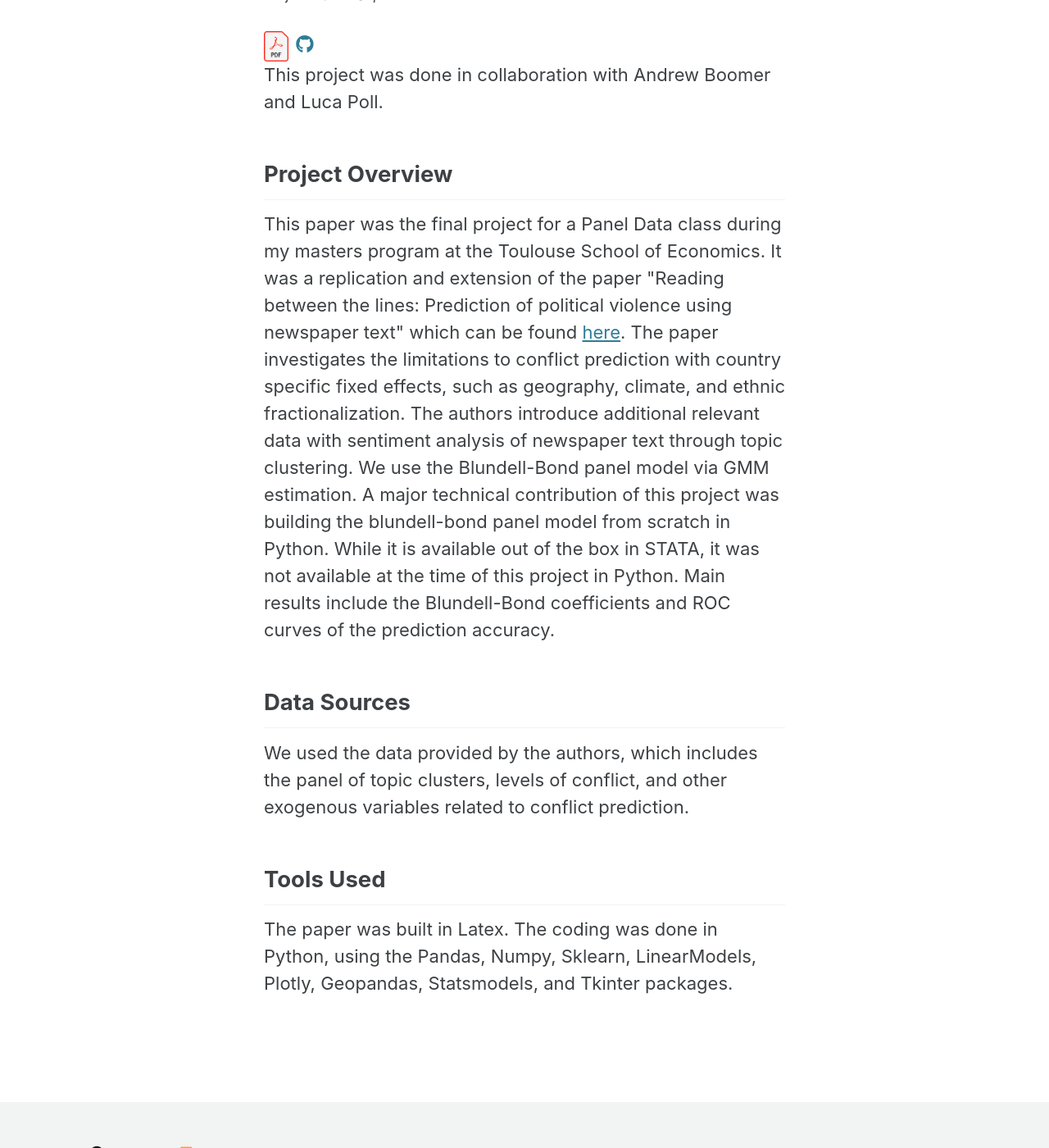
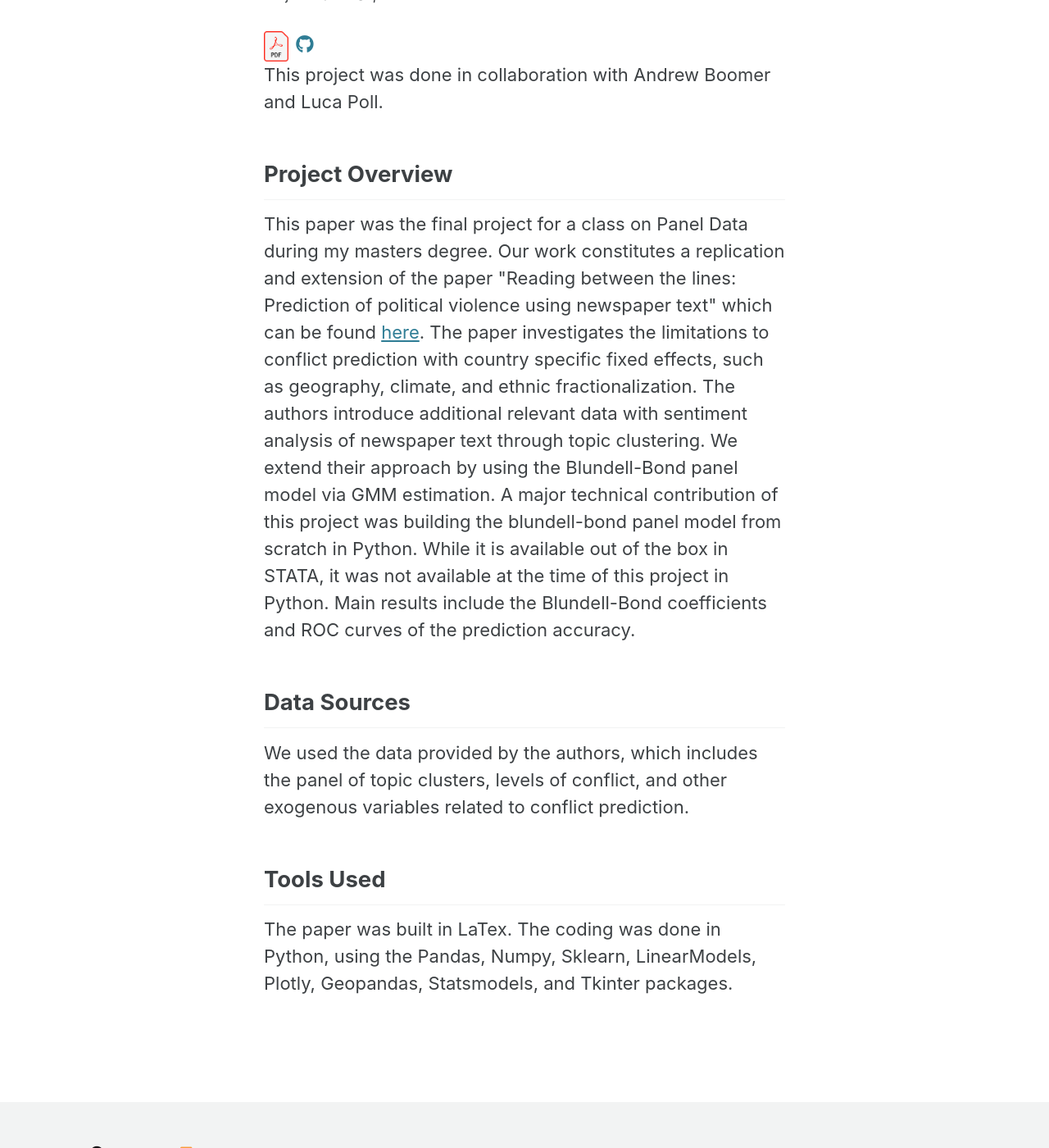
Before and after one commit to j-3-1415/j-3-1415.github.io, a Jekyll site: the page built from _pages/Conflict.html, in a window 1280 px wide and 1400 px high, scrolled down 193 px. Shown: the whole window at 82% size. Built offline with Jekyll 4.4.1, drawn with Linux system fonts in a browser that asks for light colours; cached includes are drawn as plain includes.

Commit message:
Content changes to Projects

```diff
--- a/_layouts/archive.html
+++ b/_layouts/archive.html
@@ -23,14 +23,15 @@ layout: default
     {% endunless %}
     <h3 class="archive__subtitle">About Me</h3>
     <p style="font-size:12pt">
-      I am recent graduate of the Toulouse School of Economics, where I received my Masters in Econometrics and Empirical Economics and managed to finish top of my class.
+      I recently graduated from the Toulouse School of Economics and managed top my class.
       My main areas of interest are machine learning, efficiency analysis and climate change.
       Currently, I am participating in a coding challenge hosted by Capgemini and Microsoft with the objective of using image recognition models to predict
       carbon emissions, biodiversity, and solar potential from aerial images.
     </p>
 
     <p style="font-size:12pt">
-      My main analytical tools are Python, R and SQL. I also have some experience with STATA and Matlab. I frequently use Latex for drafting reports and presentations.
+      My main analytical tools are Python, R and SQL. I also have some experience with STATA and Matlab.
+      I frequently use LaTex for drafting reports and presentations.
     </p>
 
     <p style="font-size:12pt">
--- a/_pages/Conflict.html
+++ b/_pages/Conflict.html
@@ -16,14 +16,22 @@ author_profile: false
 			<em>September 2020 - November 2020</em></small>
 		</p>
 		<a href="/assets/ProjectFiles/ConflictPredict.pdf" rel="nofollow noopener noreferrer me"><img src="/assets/pdf_icon.jpg" width="30px"><span class="label"></span></a>
-		<a href="https://github.com/aboomer07/ConflictPrediction" rel="nofollow noopener noreferrer me"><i class="fab fa-fw fa-github" aria-hidden="true"></i><span class="label"></span></a>
+		<a href="https://github.com/j-3-1415/ConflictPrediction" rel="nofollow noopener noreferrer me"><i class="fab fa-fw fa-github" aria-hidden="true"></i><span class="label"></span></a>
 	</header>
 	<main>
 		<article>
 			This project was done in collaboration with Andrew Boomer and Luca Poll.
 			<h2>Project Overview</h2>
 			<p>
-				This paper was the final project for a Panel Data class during my masters program at the Toulouse School of Economics. It was a replication and extension of the paper "Reading between the lines: Prediction of political violence using newspaper text" which can be found <a href="https://www.repository.cam.ac.uk/bitstream/handle/1810/302412/mueller%20and%20rauh%202018.pdf?sequence=1">here</a>. The paper investigates the limitations to conflict prediction with country specific fixed effects, such as geography, climate, and ethnic fractionalization. The authors introduce additional relevant data with sentiment analysis of newspaper text through topic clustering. We use the Blundell-Bond panel model via GMM estimation. A major technical contribution of this project was building the blundell-bond panel model from scratch in Python. While it is available out of the box in STATA, it was not available at the time of this project in Python. Main results include the Blundell-Bond coefficients and ROC curves of the prediction accuracy.
+				This paper was the final project for a class on Panel Data during my masters degree.
+				Our work constitutes a replication and extension of the paper "Reading between the lines: Prediction of political violence using newspaper text" which can be found <a href="https://www.repository.cam.ac.uk/bitstream/handle/1810/302412/mueller%20and%20rauh%202018.pdf?sequence=1">here</a>.
+				The paper investigates the limitations to conflict prediction with country specific fixed effects,
+				such as geography, climate, and ethnic fractionalization.
+				The authors introduce additional relevant data with sentiment analysis of newspaper text through topic clustering.
+				We extend their approach by using the Blundell-Bond panel model via GMM estimation.
+				A major technical contribution of this project was building the blundell-bond panel model from scratch in Python.
+				While it is available out of the box in STATA, it was not available at the time of this project in Python.
+				Main results include the Blundell-Bond coefficients and ROC curves of the prediction accuracy.
 			</p>
 			<h2>Data Sources</h2>
 			<p>
@@ -31,7 +39,7 @@ author_profile: false
 			</p>
 			<h2>Tools Used</h2>
 			<p>
-				The paper was built in Latex. The coding was done in Python, using the Pandas, Numpy, Sklearn, LinearModels, Plotly, Geopandas, Statsmodels, and Tkinter packages.
+				The paper was built in LaTex. The coding was done in Python, using the Pandas, Numpy, Sklearn, LinearModels, Plotly, Geopandas, Statsmodels, and Tkinter packages.
 			</p>
 		</article>
 	</main>
```
Also changed, not shown: _pages/Covid.html (+10 -4 lines), _pages/ML.html (+10 -3 lines), _pages/TVGL.html (+8 -3 lines), 1 other file.
